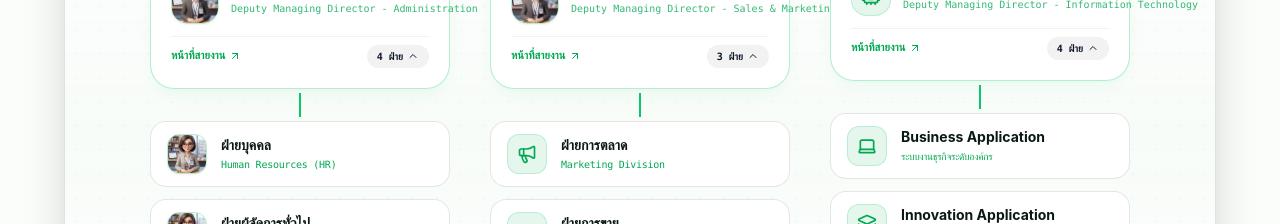
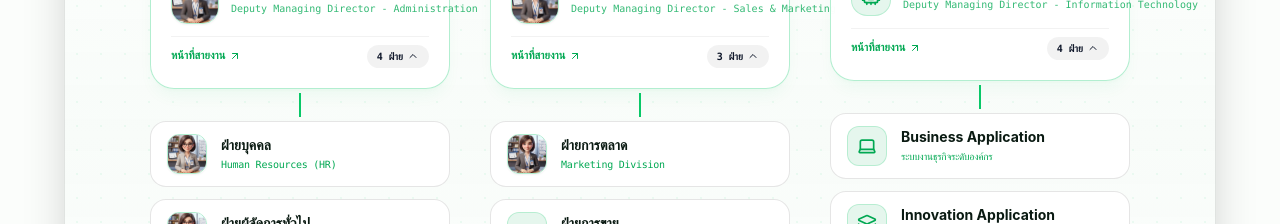
Before and after one commit to rawin2680/newigenco1, a Nuxt app in the folder frontend/: page /about/organization in a window 1280 px wide. Shown: the part 820-1044 px from the top of the page. Built offline with nearby package versions, Linux system fonts and the light colour scheme; a web font is replaced by a local one.

Commit message:
feat(org): add Marketing 3D avatar character

```diff
--- a/frontend/pages/about/organization.vue
+++ b/frontend/pages/about/organization.vue
@@ -166,6 +166,7 @@ const divisions = ref<DivisionNode[]>([
         name: 'ฝ่ายการตลาด',
         en: 'Marketing Division',
         icon: Megaphone,
+        image: '/images/about/marketing-avatar.jpg',
         desc: 'วางแผนกลยุทธ์การตลาด สื่อสารแบรนด์ และวิเคราะห์ตลาด',
         responsibilities: [
           'สื่อสารภาพลักษณ์แบรนด์โซลูชัน IGENCO',
```
Also changed, not shown: frontend/public/images/about/marketing-avatar.jpg (added).
